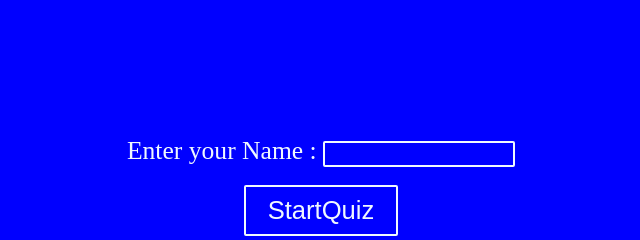
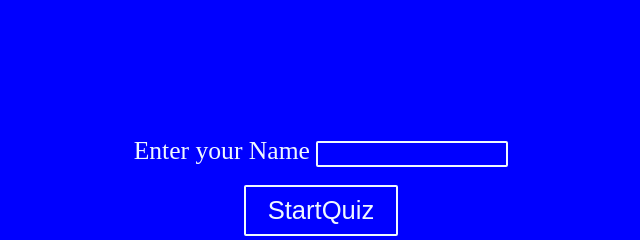
Before and after one commit to Sputhnika/Quiz--JS, a plain HTML site: page index.html in a window 1280 px wide. Shown: the top 240 px of the page, 319-959 px from the left. Drawn offline with Linux system fonts and the light colour scheme.

Commit message:
Update index.html

```diff
--- a/index.html
+++ b/index.html
@@ -85,7 +85,7 @@
 <body>
     <div>
         <form id = "userdetails">
-            <label for = 'username'>Enter your Name : </label>
+            <label for = 'username'>Enter your Name </label>
             <input type = 'text' id = 'username'><br><br>
             <input type = 'button' id = 'StartQuiz' value="StartQuiz"><br><br>
                <div id = 'instructions'>Instructions
```
